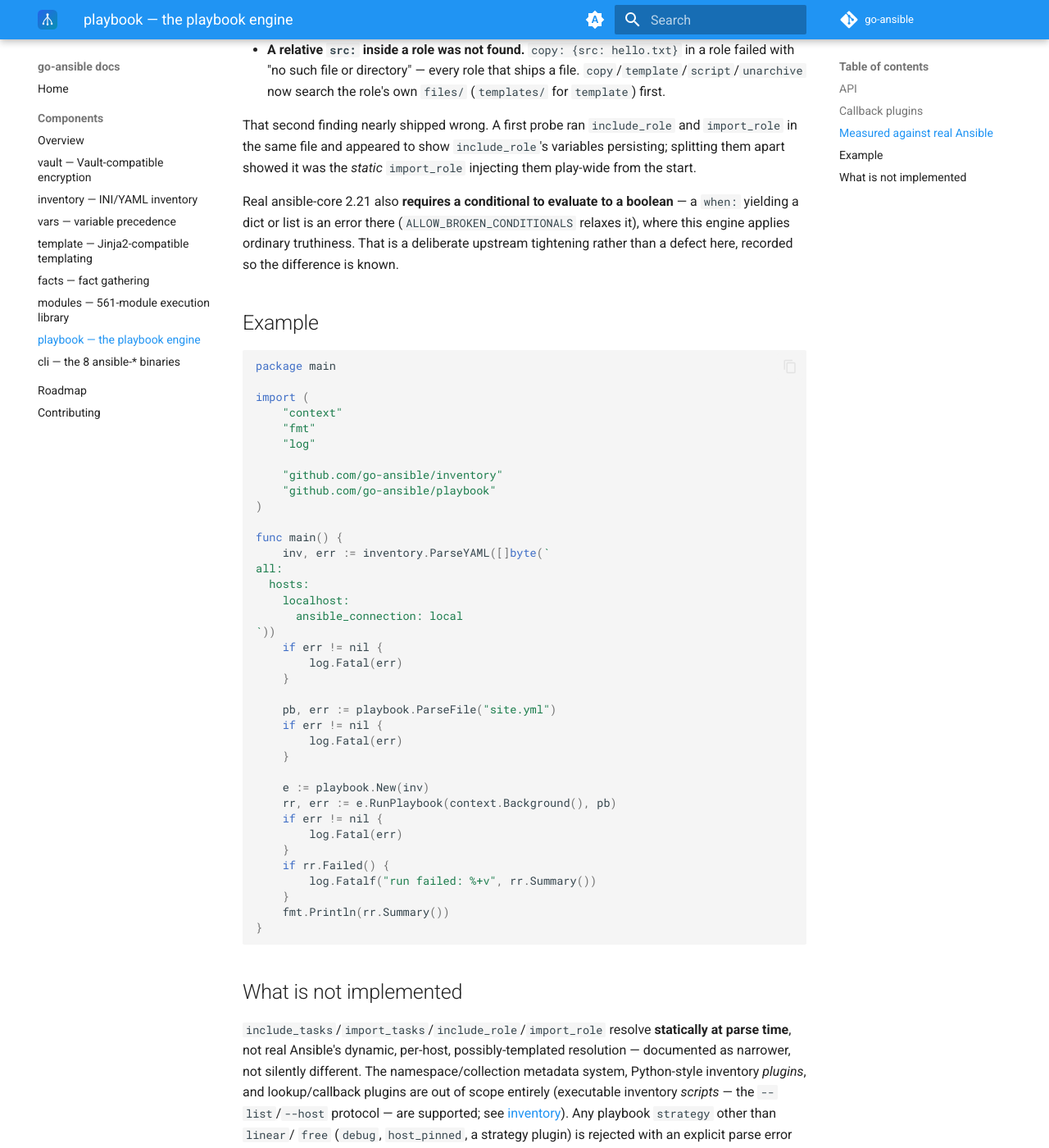
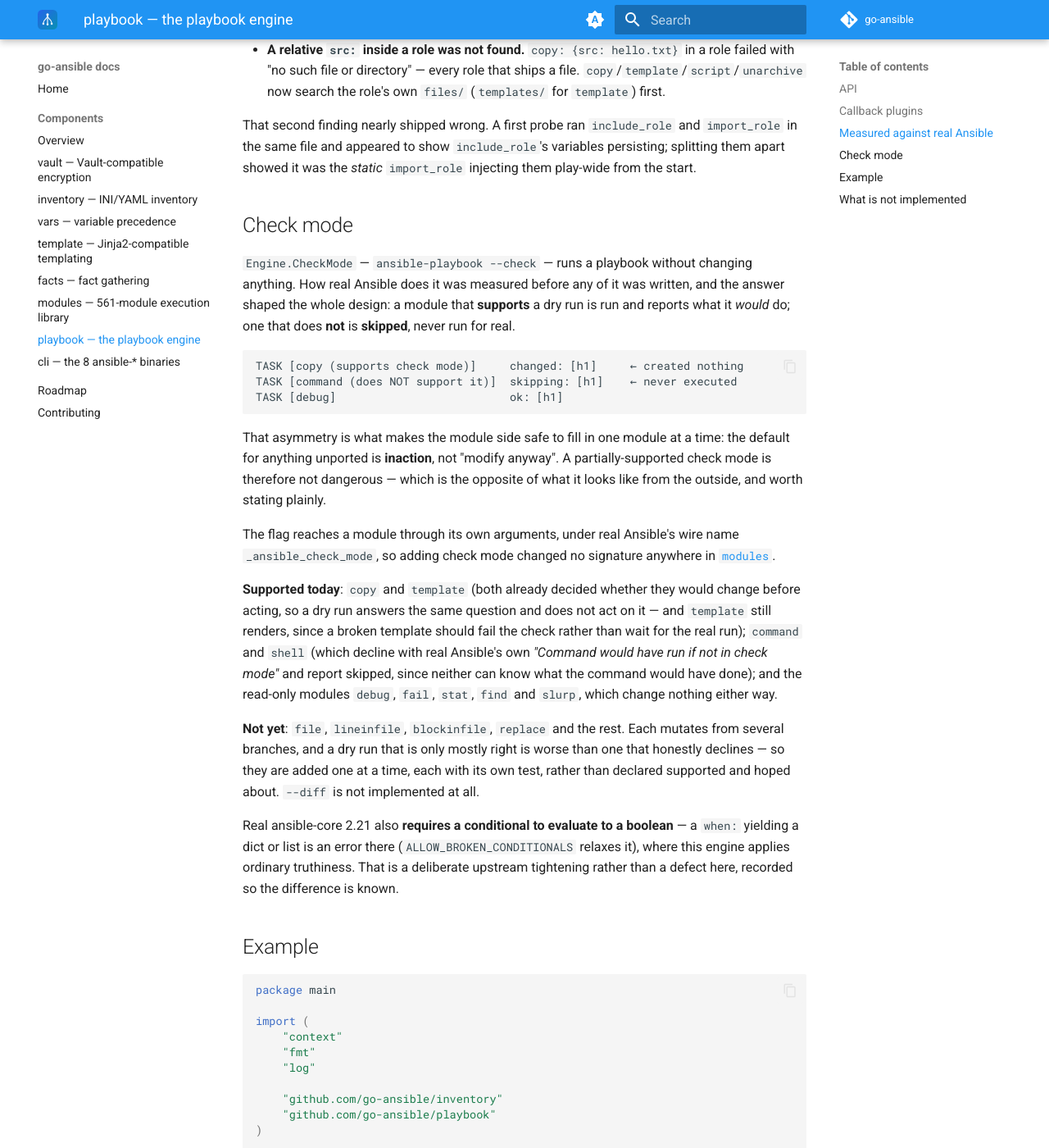
Before and after one commit to go-ansible/docs, an MkDocs documentation site: the page built from docs/components/playbook.md, in a window 1280 px wide and 1400 px high, scrolled down 4951 px. Shown: the whole window at 82% size. Built offline with MkDocs 1.6.1 and Material for MkDocs 9.7.7, drawn with Linux system fonts in a browser that asks for light colours; the version menu is left out.

Commit message:
Document check mode (#33)
What real Ansible does with an unsupported module (skips it), why that
makes incremental support safe rather than dangerous, which modules
honour a dry run today and which deliberately do not yet.

Co-authored-by: Claude Opus 5 <noreply@anthropic.com>

````diff
--- a/docs/components/playbook.md
+++ b/docs/components/playbook.md
@@ -242,6 +242,46 @@ That second finding nearly shipped wrong. A first probe ran
 `include_role`'s variables persisting; splitting them apart showed it was
 the *static* `import_role` injecting them play-wide from the start.
 
+## Check mode
+
+`Engine.CheckMode` — `ansible-playbook --check` — runs a playbook without
+changing anything. How real Ansible does it was measured before any of it
+was written, and the answer shaped the whole design: a module that
+**supports** a dry run is run and reports what it *would* do; one that
+does **not** is **skipped**, never run for real.
+
+```
+TASK [copy (supports check mode)]     changed: [h1]     ← created nothing
+TASK [command (does NOT support it)]  skipping: [h1]    ← never executed
+TASK [debug]                          ok: [h1]
+```
+
+That asymmetry is what makes the module side safe to fill in one module
+at a time: the default for anything unported is **inaction**, not
+"modify anyway". A partially-supported check mode is therefore not
+dangerous — which is the opposite of what it looks like from the outside,
+and worth stating plainly.
+
+The flag reaches a module through its own arguments, under real Ansible's
+wire name `_ansible_check_mode`, so adding check mode changed no
+signature anywhere in [`modules`](modules.md).
+
+**Supported today**: `copy` and `template` (both already decided whether
+they would change before acting, so a dry run answers the same question
+and does not act on it — and `template` still renders, since a broken
+template should fail the check rather than wait for the real run);
+`command` and `shell` (which decline with real Ansible's own *"Command
+would have run if not in check mode"* and report skipped, since neither
+can know what the command would have done); and the read-only modules
+`debug`, `fail`, `stat`, `find` and `slurp`, which change nothing either
+way.
+
+**Not yet**: `file`, `lineinfile`, `blockinfile`, `replace` and the rest.
+Each mutates from several branches, and a dry run that is only mostly
+right is worse than one that honestly declines — so they are added one at
+a time, each with its own test, rather than declared supported and hoped
+about. `--diff` is not implemented at all.
+
 Real ansible-core 2.21 also **requires a conditional to evaluate to a
 boolean** — a `when:` yielding a dict or list is an error there
 (`ALLOW_BROKEN_CONDITIONALS` relaxes it), where this engine applies
````
